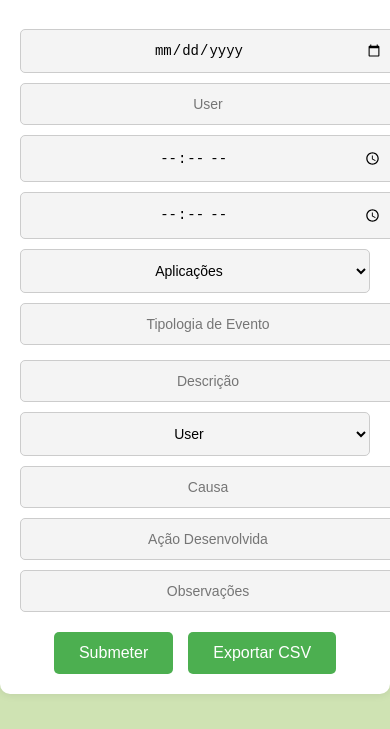
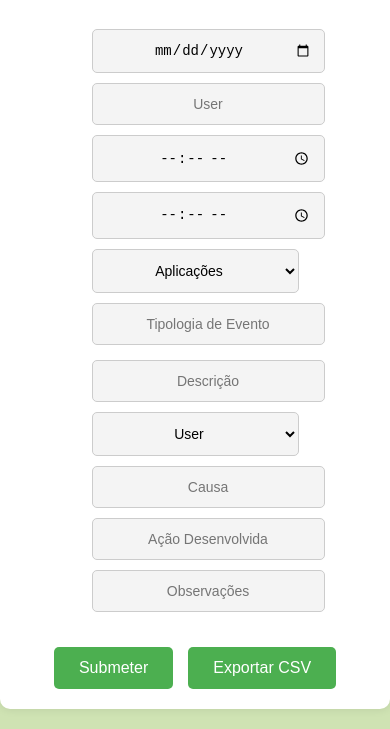
Before and after one commit to 00Xavier/plataformaregisto, a plain HTML site: page index.html in a window 390 px wide. Shown: the part 240-969 px from the top of the page. Drawn offline with nearby package versions, Linux system fonts and the light colour scheme.

Commit message:
styles.css

```diff
--- a/styles.css
+++ b/styles.css
@@ -7,7 +7,7 @@ body {
 }
 
 .container {
-    max-width: 1100px;
+    max-width: 1200px;
     margin: 20px auto;
     background: white;
     padding: 20px;
@@ -63,6 +63,12 @@ button:hover {
     background-color: #45a049;
 }
 
+@media (max-width: 1200px) {
+    .form-row {
+        grid-template-columns: repeat(4, 1fr);
+    }
+}
+
 @media (max-width: 1024px) {
     .form-row {
         grid-template-columns: repeat(3, 1fr);
@@ -80,3 +86,17 @@ button:hover {
         grid-template-columns: 1fr;
     }
 }
+
+
+.form-container {
+    display: flex;
+    flex-direction: column;
+    align-items: center;
+}
+
+form {
+    display: flex;
+    flex-direction: column;
+    align-items: center;
+    width: 100%;
+}
```
